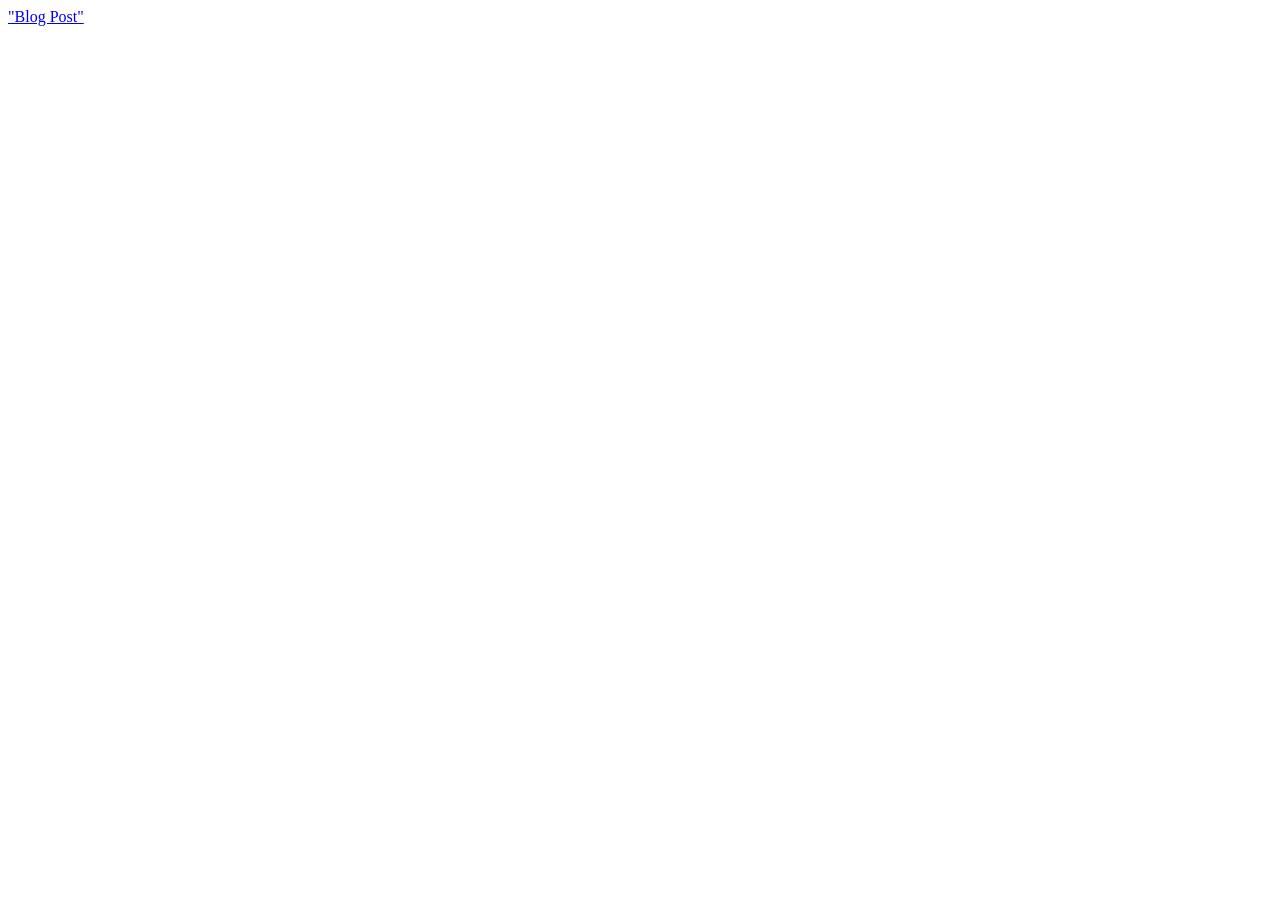
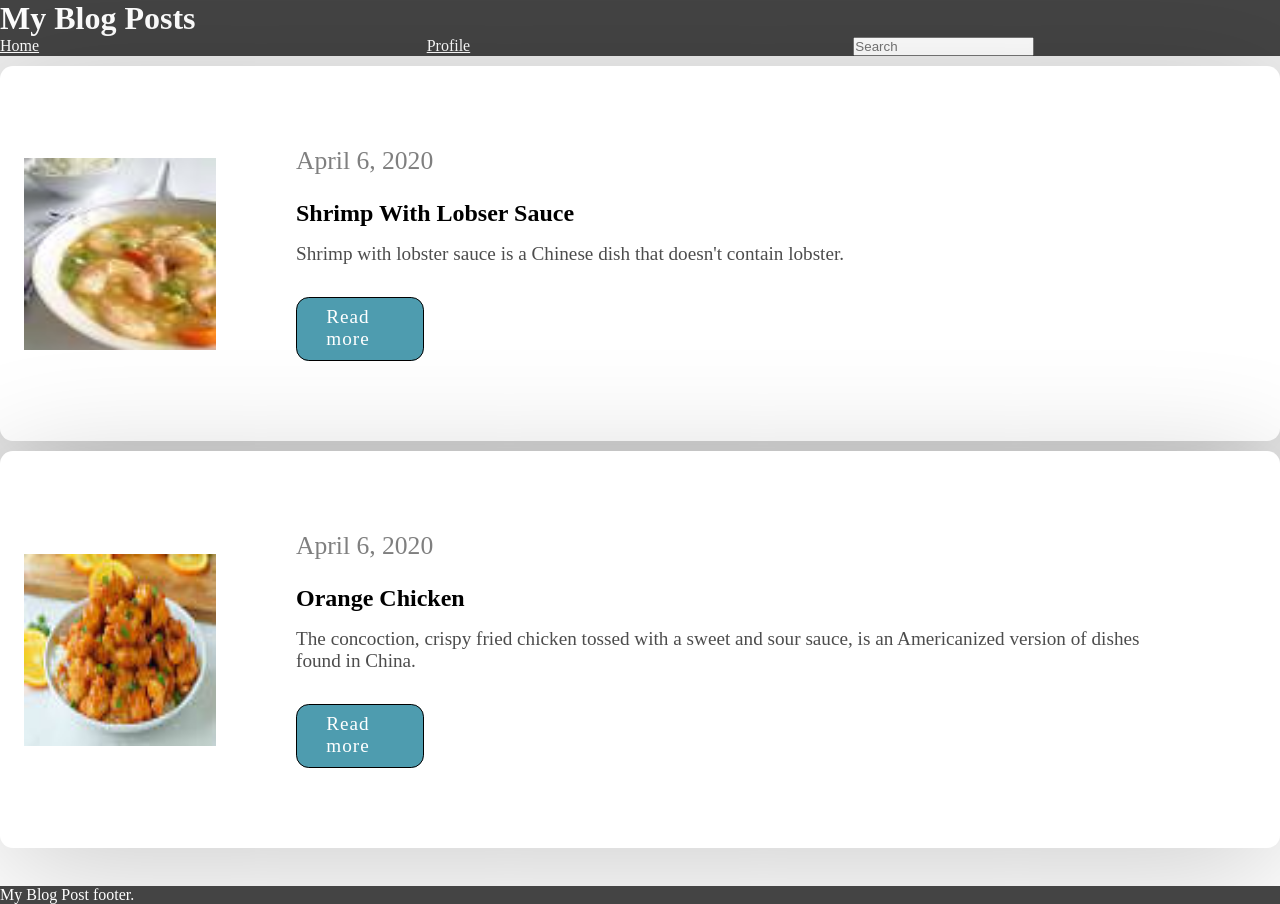
Before and after one commit to SftwDude/PersonalBlogWebsite, a plain HTML site: page index.html in a window 1280 px wide. Before the commit the page ends 800 px from the top, so only its background shows below. Drawn offline with Linux system fonts and the light colour scheme.

Commit message:
Hompage design

```diff
--- a/index.html
+++ b/index.html
@@ -1,11 +1,47 @@
 <!DOCTYPE html>
 <html lang:"en">
+
 <head>
     <title>Personal Blog</title>
     <meta charset="utf-8">
+    <meta name="viewport" content="width=device-width, user-scalable=no, initial-scale=1.0, maximum-scale=1.0, minimum-scale=1.0">
     <link href="styles/app.css" rel="stylesheet">
 </head>
+
 <body>
-        <a href="blogpost.html">"Blog Post"</a>
+    <div class="wrapper">
+        <header class="header-main">
+            <h1>My Blog Posts</h1>
+            <nav>
+                <ul class="nav-menu">
+                    <li class="nav-item"><a class="nav-item" href="index.html">Home</a></li>
+                    <li class="nav-item"><a class="nav-item" href="index.html">Profile</a></li>
+                    <li class="nav-item"><input type="text" class="search-input" placeholder="Search"></li>
+                </ul>
+            </nav>
+        </header>
+        <article class="blogpost">
+            <img class="blogpost-img" src="images/shrimpinlobstersauce.jpg" alt="">
+            <section class="blogpost-info">
+                <span class="blogpost-date">April 6, 2020</span>
+                <h2 class="blogpost-title">Shrimp With Lobser Sauce</h2>
+                <p class="blogpost-content"> Shrimp with lobster sauce is a Chinese dish that doesn't contain lobster.</p>
+                <a class="blogpost-more" href="blogpost.html">Read more</a>
+            </section>
+        </article>
+        <article class="blogpost">
+            <img class="blogpost-img" src="images/orangechicken.jpg" alt="">
+            <section class="blogpost-info">
+                <span class="blogpost-date">April 6, 2020</span>
+                <h2 class="blogpost-title">Orange Chicken</h2>
+                <p class="blogpost-content"> The concoction, crispy fried chicken tossed with a sweet and sour sauce, is an Americanized version of dishes found in China.</p>
+                <a class="blogpost-more" href="blogpost.html">Read more</a>
+            </section>
+        </article>
+        <br>
+        <footer class="footer-main">My Blog Post footer.</footer>
+    </div>
+
 </body>
+
 </html>
--- a/styles/app.css
+++ b/styles/app.css
@@ -1,2 +1,21 @@
 @import url("homepage.css");
 @import url("blogpost.css");
+
+*,
+*::before,
+*::after {
+    margin: 0;
+    padding: 0;
+    box-sizing: border-box;
+}
+
+.wrapper {
+    background-color: #eee;
+    /*max-width: 940px;*/
+    width: 100%;
+    height: 100vh;
+    margin: 0 auto;
+    display: grid;
+    grid-template-columns: 1fr;
+    grid-gap: 10px;
+}
--- a/styles/homepage.css
+++ b/styles/homepage.css
@@ -1,3 +1,77 @@
-.page {
 
+.header-main {
+    background-color: #444;
+    color:#fff;
+    grid-column: 1 / -1;
 }
+
+.nav-menu {
+    display: flex;
+    list-style-type: none;
+}
+
+.nav-item {
+    flex: 1;
+    color:#fff;
+}
+
+.blogpost {
+    display: flex;
+    align-items: center;
+    justify-content: left;
+    background-color: #fff;
+    color:#000;
+    padding: 0 1.5rem;
+    box-shadow: 0 1.4rem 8rem rgba(0, 0, 0, 0.2);
+    border-radius: .8rem;
+    }
+
+.blogpost-img {
+    min-width: 15vw;
+    max-width: 15vw;
+    height: 15vw;
+    position: relative;
+}
+
+.blogpost-info {
+width: 100%;
+padding:5rem;
+}
+
+.blogpost-date {
+    display: block;
+    color: rgba(0,0,0, .5);
+    font-size: 1.6rem;
+    /*margin: .5rem 0;*/
+}
+
+.blogpost-title {
+    margin: 1.5rem 0 1.0rem;
+}
+
+.blogpost-content {
+    margin-bottom: 2rem;
+    font-size: 1.2rem;
+    color: rgba(0, 0, 0, 0.7)
+}
+
+.blogpost-more {
+    display: inline-block;
+    height: 4rem;
+    width: 8rem;
+    padding: 0.5rem 3rem 0 1.5rem;
+    letter-spacing: 1px;
+    font-size: 1.2rem;
+    border: 1px solid #000;
+    border-radius: 0.8rem;
+    background: #4E9CAF;
+    color: #fff;
+    text-decoration: none;
+    text-align: center;
+}
+
+.footer-main {
+    background-color: #444;
+    color:#fff;
+    grid-column: 1 / -1;
+}
```
Also changed, not shown: images/orangechicken.jpg (added), images/shrimpinlobstersauce.jpg (added). Lines whose indentation alone changed are shown as unchanged.
